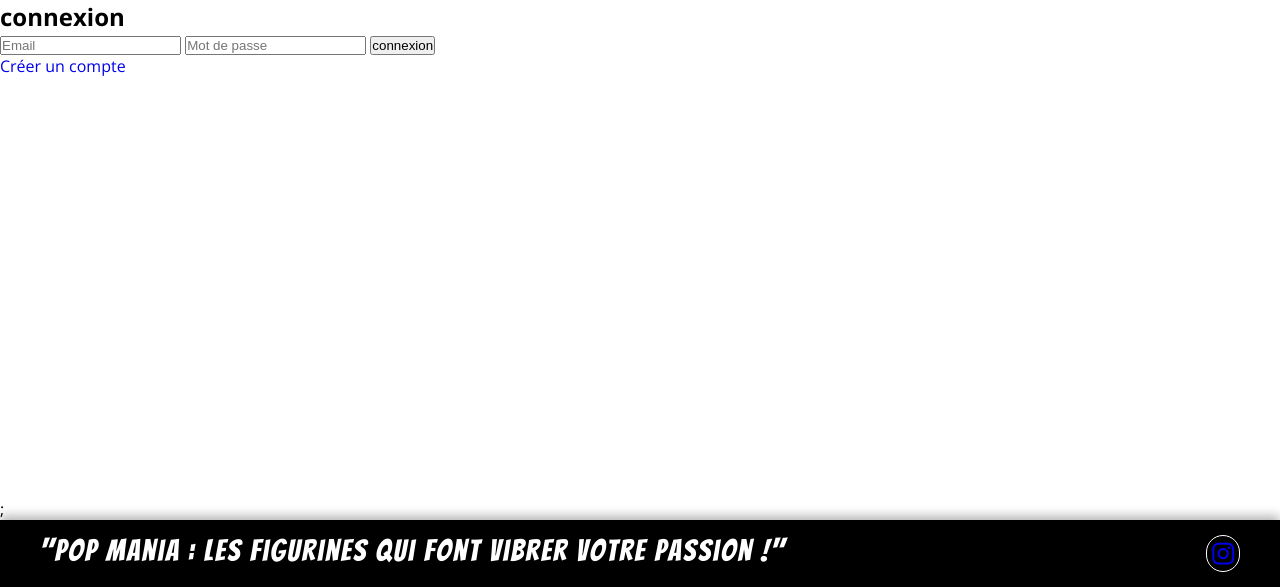
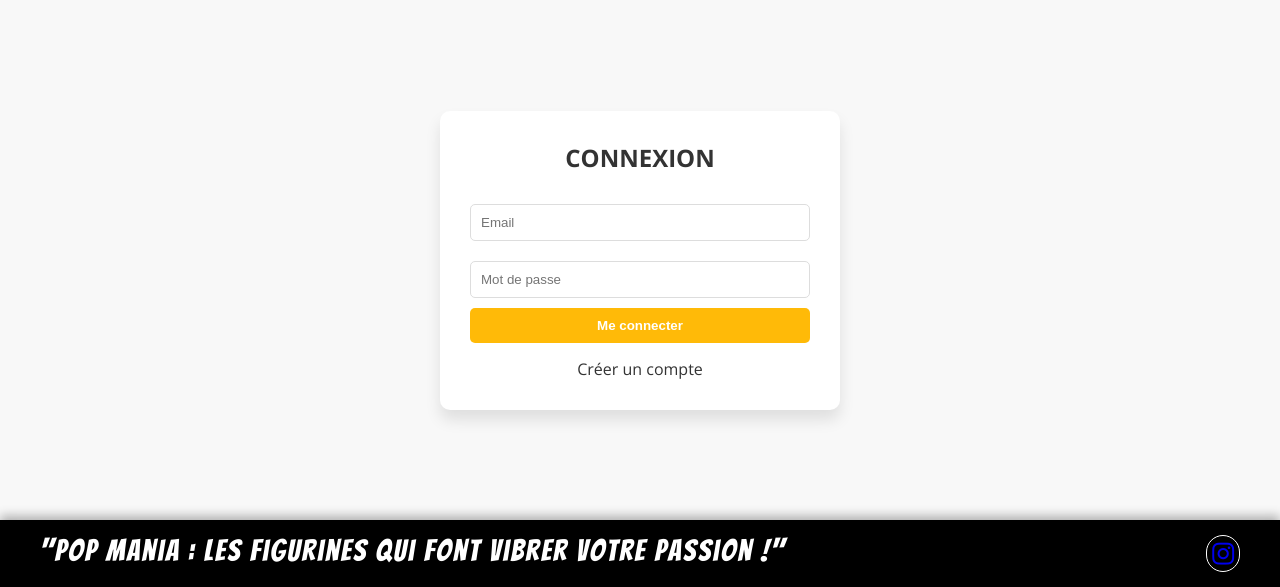
Before and after one commit to Manonvillanueva/Pop-PHP, a PHP site: page /pages/login.php in a window 1280 px wide. Shown: the part 213-800 px from the top of the page. Run offline with PHP 8.4, Linux system fonts and the light colour scheme.

Commit message:
reform login page

```diff
--- a/includes/header.php
+++ b/includes/header.php
@@ -20,7 +20,7 @@
                     <i class="fa-solid fa-house"></i>
                 </a></li>
             <!-- Profil  -->
-            <li><a href="../pages/connexion.php" aria-label="profil">
+            <li><a href="../pages/login.php" aria-label="profil">
                     <i class="fa-solid fa-user"></i>
                 </a></li>
             <!-- Basket  -->
@@ -54,6 +54,7 @@
         transition: transform 0.3s ease;
     }
 
+    /* Effet de survol sur le titre du site  */
     h1:hover {
         transform: scale(1.1);
         color: yellow;
@@ -91,6 +92,7 @@
         transition: transform 0.3s ease;
     }
 
+    /* Effet de survol sur les icônes (liens)  */
     .nav-link i:hover {
         transform: scale(1.1);
         color: rgb(61, 208, 241);
--- a/pages/detail.php
+++ b/pages/detail.php
@@ -125,6 +125,7 @@
         transition: background-color 0.3s ease;
     }
 
+    /* Effet de survol du bouton ajouter au panier  */
     .right-part button:hover {
         background: #e59400;
     }
--- a/pages/login.php
+++ b/pages/login.php
@@ -1,13 +1,10 @@
 <?php
-// Démarrer la session avant toute autre chose
+// Démarrer la session pour stocker les infos utilisateurs
 session_start();
-
-// AJOUT DU HEADER
-include "../includes/header.php";
 
 // Vérifie si le formulaire a été soumis (si des données POST existent)
 if (!empty($_POST)) {
-    // Tableau pour stocker les erreurs de connexion
+    // Tableau pour stocker les erreurs
     $error_login = [];
 
     // CONNEXION BDD
@@ -45,35 +42,50 @@
                     // Ces informations pourront être utilisées sur d'autres pages
                     $_SESSION['firstname'] = $firstname_db;
                     $_SESSION['email'] = $mail_db;
-                    // Redirection vers la page d'accueil après une connexion réussie
-                    header("Location: ../index.php");
-                    exit();
                 } else {
                     // Si le mdpasse est faux on ajoute une erreur
-                    $error_login["password_login"] = "Votre Mdpasse est faux";
+                    $error_login["password_login"] = "Votre mot de passe est incorrect";
                 }
             }
-        }
-        foreach ($error_login as $error_value) {
-            echo '<p> ' . $error_value . ' </p>';
         }
     }
     // Fermeture de la connexion à la base de données
     mysqli_close($con);
 }
+// AJOUT DU HEADER
+// Inclusion du header après la redirection pour éviter les erreurs
+include "../includes/header.php";
 ?>
 
 <main>
-    <div>
-        <h2>connexion</h2>
-        <form method="POST">
-            <input type="email" name="email_login" id="" placeholder="Email">
-            <input type="password" name="password_login" id="" placeholder="Mot de passe">
-            <button type="submit">connexion</button>
-        </form>
-        <a href="./register.php">Créer un compte</a>
-    </div>
-</main>;
+    <!-- Affichage des erreurs si elles existent -->
+    <?php if (isset($_SESSION['email'])): ?>
+        <div class="connexion-container">
+            <p>Bonjour <?php echo $_SESSION['firstname']; ?></p>
+            <ul class="ul-connexion">
+                <li>Mes commandes</li>
+                <li>Mes informations</li>
+            </ul><button><a href="../includes/logout.php">Déconnexion</a></button>
+        </div>
+
+    <?php else: ?>
+
+        <div class="login-container">
+            <h2>connexion</h2>
+            <?php if (!empty($error_login)): ?>
+                <?php foreach ($error_login as $error_value): ?>
+                    <p class="error"><?php echo htmlspecialchars($error_value); ?></p>
+                <?php endforeach; ?>
+            <?php endif; ?>
+            <form class="login-form" method="POST">
+                <input type="email" name="email_login" placeholder="Email">
+                <input type="password" name="password_login" placeholder="Mot de passe">
+                <button type="submit">Me connecter</button>
+            </form>
+            <a class="register-link" href="./register.php">Créer un compte</a>
+        </div>
+    <?php endif; ?>
+</main>
 
 <!-- AJOUT DU FOOTER -->
 <?php include "../includes/footer.php" ?>
@@ -83,6 +95,109 @@
 <!-- STYLE PART  -->
 <style>
     main {
-        height: 100%;
+        display: flex;
+        justify-content: center;
+        align-items: center;
+        background-color: #f8f8f8;
+    }
+
+    .login-container {
+        background-color: white;
+        padding: 30px;
+        box-shadow: 0 10px 15px rgba(0, 0, 0, 0.1);
+        border-radius: 10px;
+        max-width: 400px;
+        text-align: center;
+    }
+
+    .login-container h2 {
+        font-size: 24px;
+        text-transform: uppercase;
+        color: #333;
+        margin-bottom: 20px;
+    }
+
+    .error {
+        color: red;
+        margin: 10px 0;
+        font-size: 14px;
+    }
+
+    .login-form input {
+        width: 100%;
+        padding: 10px;
+        margin: 10px 0;
+        border: 1px solid #ddd;
+        border-radius: 5px;
+    }
+
+    .login-form button {
+        width: 100%;
+        padding: 10px;
+        background-color: #ffba08;
+        color: white;
+        border: none;
+        border-radius: 5px;
+        font-weight: bold;
+        cursor: pointer;
+        transition: background-color 0.3s ease;
+    }
+
+    .login-form button:hover {
+        background-color: #e59400;
+    }
+
+    .register-link {
+        display: inline-block;
+        margin-top: 15px;
+        color: #333;
+    }
+
+    .register-link:hover {
+        text-decoration: underline;
+    }
+
+    .connexion-container {
+        border-radius: 10px;
+        padding: 80px;
+        box-shadow: 0 4px 10px rgba(0, 0, 0, 0.1);
+        text-align: center;
+    }
+
+    /* Style du texte de bienvenue */
+    .connexion-container p {
+        font-size: 20px;
+        font-weight: bold;
+        color: #333;
+        margin-bottom: 20px;
+    }
+
+    /* Style de la liste d'options utilisateur */
+
+    .ul-connexion li {
+        background: rgb(179, 179, 179);
+        color: white;
+        padding: 10px;
+        border-radius: 5px;
+        font-weight: bold;
+        margin-bottom: 5px;
+    }
+
+    /* Boutons */
+    .connexion-container button {
+        background: #ffba08;
+        color: white;
+        font-weight: bold;
+        border: none;
+        padding: 10px 20px;
+        font-size: 16px;
+        border-radius: 5px;
+        margin-top: 5px;
+        cursor: pointer;
+        transition: background 0.3s ease;
+    }
+
+    .connexion-container button:hover {
+        background: #e59400;
     }
 </style>
```
Also changed, not shown: pages/connexion.php (deleted, +0 -35 lines), pages/register.php (+77 -12 lines).
